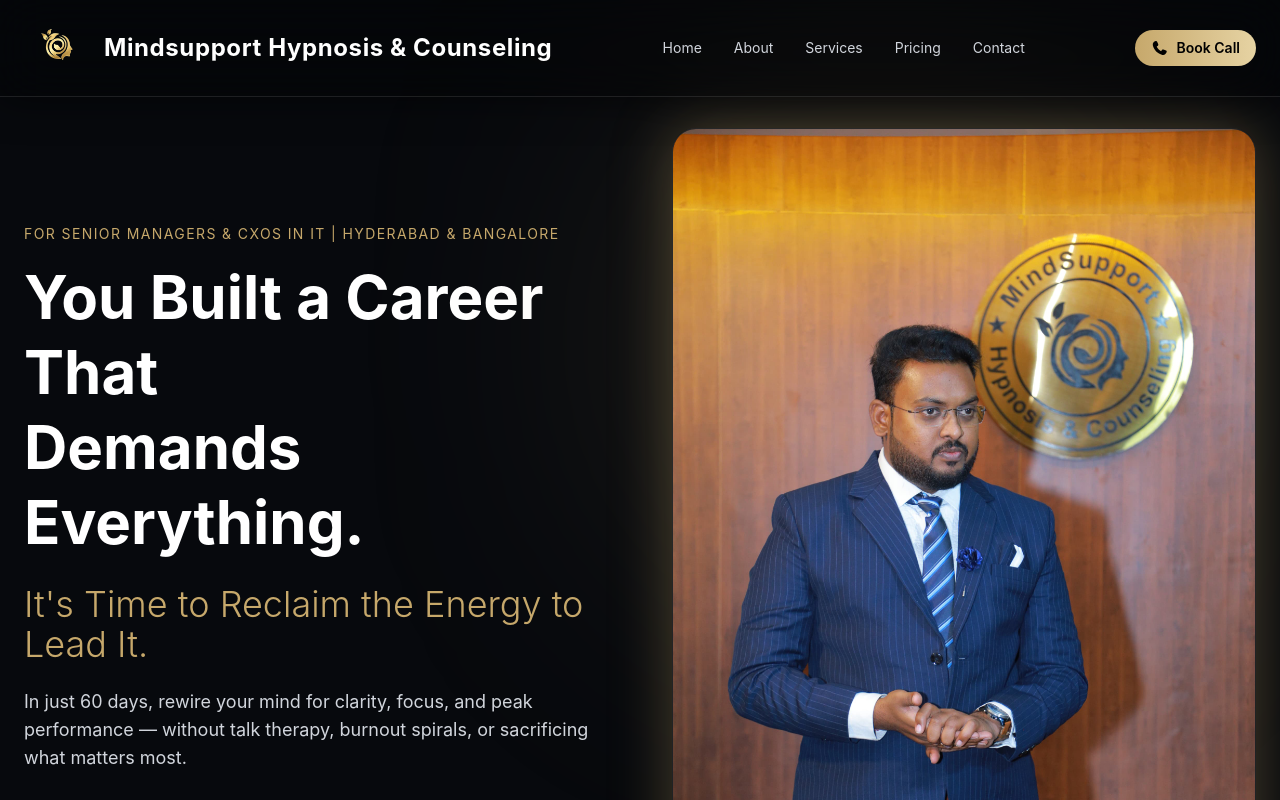
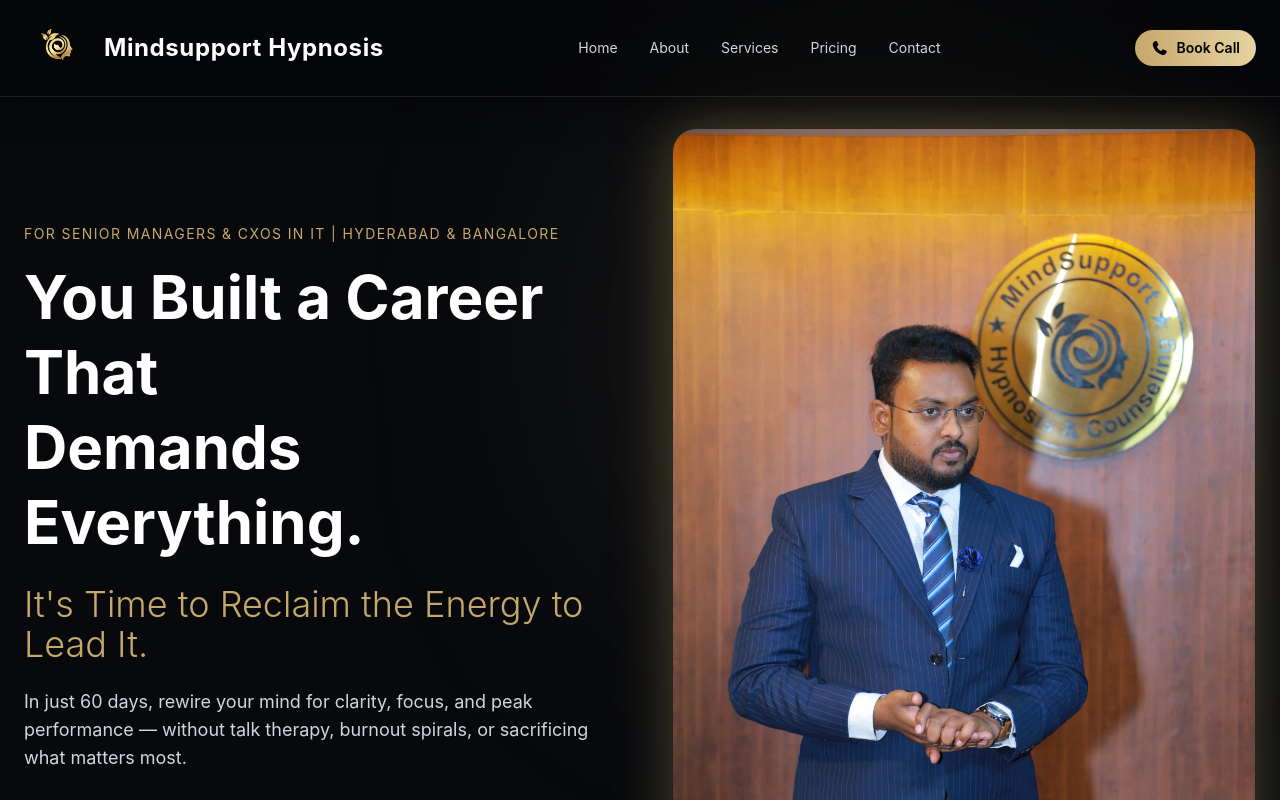
Before and after one commit to Sujal1091/hypno-premium-site, a React (Vite) app: page / in a window 1280 px wide. Shown: the top 800 px of the page. Built offline with nearby package versions, Linux system fonts and the light colour scheme.

Commit message:
title change

```diff
--- a/src/components/Navbar.jsx
+++ b/src/components/Navbar.jsx
@@ -19,7 +19,7 @@
                 className="h-16 transition duration-300 group-hover:drop-shadow-[0_0_12px_rgba(198,168,107,0.9)]"
             />
             <span className="text-2xl font-bold text-white tracking-wide">
-                Mindsupport Hypnosis & Counseling
+                Mindsupport Hypnosis
             </span>
             </Link>
 
--- a/src/components/Preloader.jsx
+++ b/src/components/Preloader.jsx
@@ -16,7 +16,7 @@
             transition={{ duration: 1 }}
             className="text-4xl text-[#c6a86b] tracking-widest"
             >
-            SHESHI KIRAN
+            Mindsupport Hypnosis & Counseling
             </motion.h1>
 
             <motion.div
```
